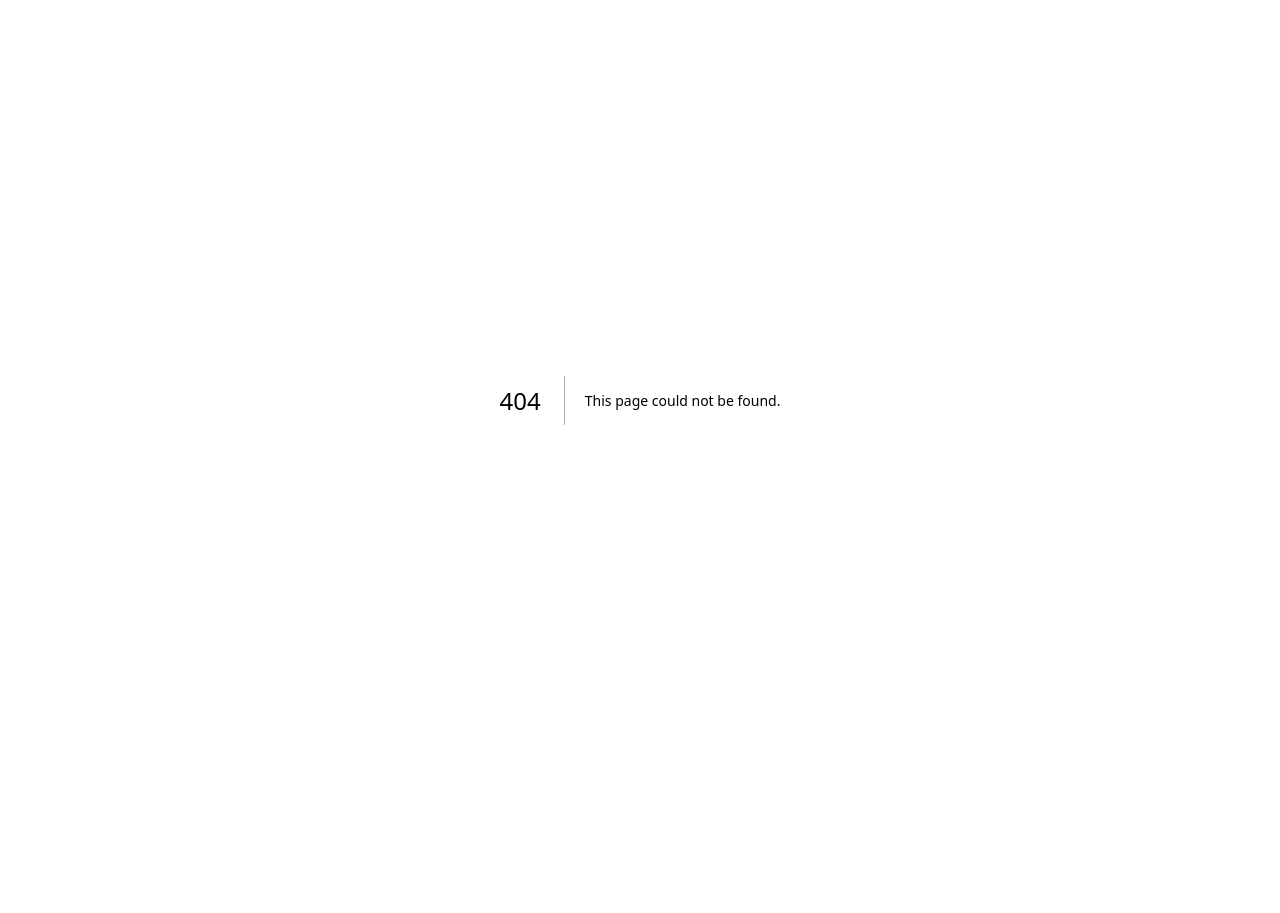
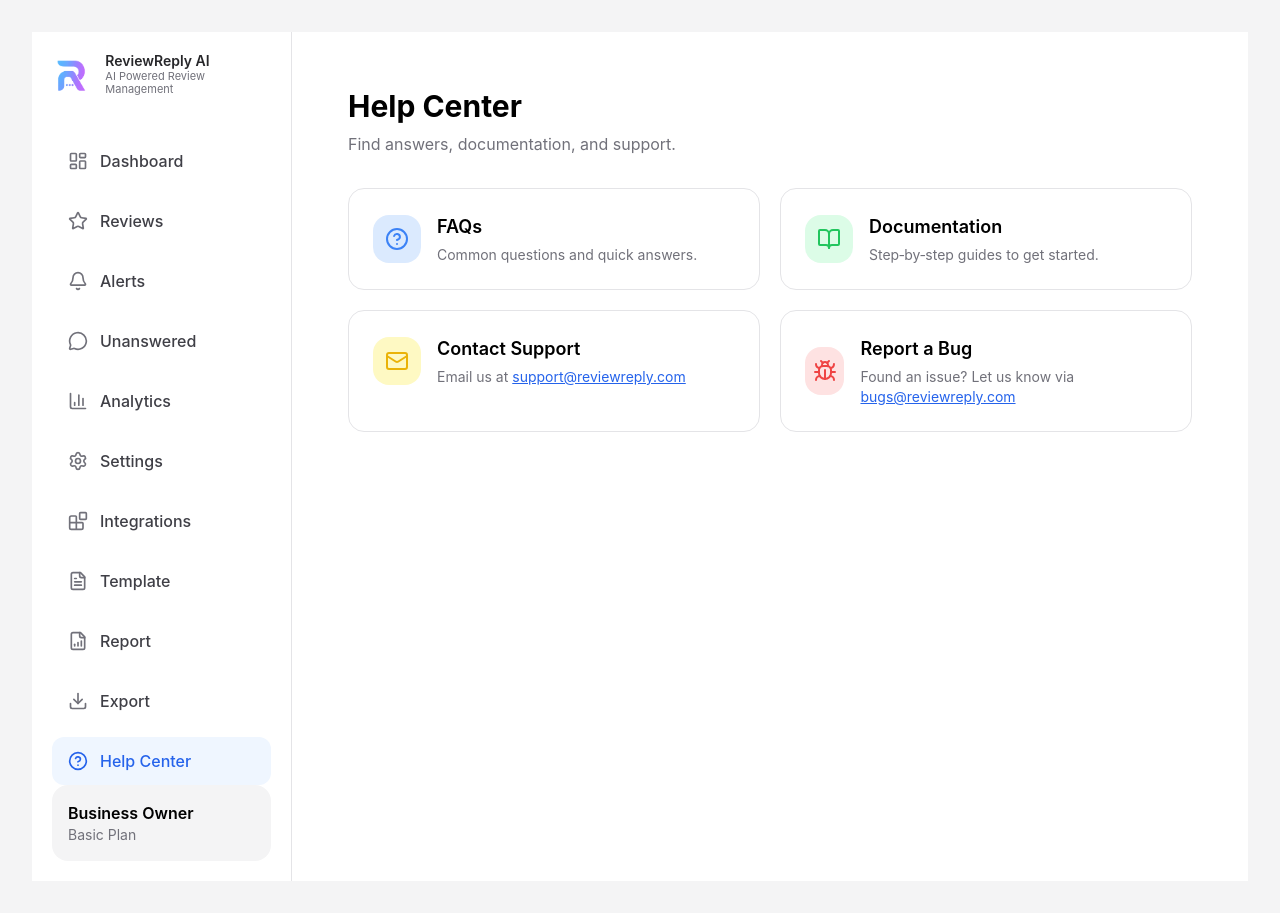
Before and after one commit to afnankhan123456/reviewreply-ai, a Next.js app: page /plans/basic/dashbord/help in a window 1280 px wide. Before the commit this address had no page. Before the commit the page ends 800 px from the top, so only its background shows below. Built offline with nearby package versions, Linux system fonts and the light colour scheme.

Commit message:
Create page.tsx

```diff
--- /dev/null
+++ b/app/plans/basic/dashbord/help/page.tsx
@@ -0,0 +1,93 @@
+"use client";
+
+import {
+  HelpCircle,
+  BookOpen,
+  Mail,
+  Bug,
+} from "lucide-react";
+
+export default function HelpCenterPage() {
+  return (
+    <div className="p-6 lg:p-8">
+      {/* HEADER */}
+      <div className="mb-8">
+        <h1 className="text-3xl font-bold text-black dark:text-white">
+          Help Center
+        </h1>
+        <p className="text-zinc-500 dark:text-zinc-400 mt-2">
+          Find answers, documentation, and support.
+        </p>
+      </div>
+
+      {/* HELP CARDS */}
+      <div className="grid grid-cols-1 md:grid-cols-2 gap-5">
+        {/* FAQs */}
+        <div className="bg-white dark:bg-zinc-800 rounded-2xl border border-zinc-200 dark:border-zinc-700 p-6 hover:shadow-md transition">
+          <div className="flex items-center gap-4">
+            <div className="w-12 h-12 rounded-2xl bg-blue-100 flex items-center justify-center">
+              <HelpCircle className="w-6 h-6 text-blue-500" />
+            </div>
+            <div>
+              <h2 className="text-lg font-semibold text-black dark:text-white">FAQs</h2>
+              <p className="text-sm text-zinc-500 dark:text-zinc-400 mt-1">
+                Common questions and quick answers.
+              </p>
+            </div>
+          </div>
+        </div>
+
+        {/* Documentation */}
+        <div className="bg-white dark:bg-zinc-800 rounded-2xl border border-zinc-200 dark:border-zinc-700 p-6 hover:shadow-md transition">
+          <div className="flex items-center gap-4">
+            <div className="w-12 h-12 rounded-2xl bg-green-100 flex items-center justify-center">
+              <BookOpen className="w-6 h-6 text-green-500" />
+            </div>
+            <div>
+              <h2 className="text-lg font-semibold text-black dark:text-white">Documentation</h2>
+              <p className="text-sm text-zinc-500 dark:text-zinc-400 mt-1">
+                Step‑by‑step guides to get started.
+              </p>
+            </div>
+          </div>
+        </div>
+
+        {/* Contact Support */}
+        <div className="bg-white dark:bg-zinc-800 rounded-2xl border border-zinc-200 dark:border-zinc-700 p-6 hover:shadow-md transition">
+          <div className="flex items-center gap-4">
+            <div className="w-12 h-12 rounded-2xl bg-yellow-100 flex items-center justify-center">
+              <Mail className="w-6 h-6 text-yellow-500" />
+            </div>
+            <div>
+              <h2 className="text-lg font-semibold text-black dark:text-white">Contact Support</h2>
+              <p className="text-sm text-zinc-500 dark:text-zinc-400 mt-1">
+                Email us at{" "}
+                <a href="mailto:support@reviewreply.com" className="text-blue-600 underline">
+                  support@reviewreply.com
+                </a>
+              </p>
+            </div>
+          </div>
+        </div>
+
+        {/* Report a Bug */}
+        <div className="bg-white dark:bg-zinc-800 rounded-2xl border border-zinc-200 dark:border-zinc-700 p-6 hover:shadow-md transition">
+          <div className="flex items-center gap-4">
+            <div className="w-12 h-12 rounded-2xl bg-red-100 flex items-center justify-center">
+              <Bug className="w-6 h-6 text-red-500" />
+            </div>
+            <div>
+              <h2 className="text-lg font-semibold text-black dark:text-white">Report a Bug</h2>
+              <p className="text-sm text-zinc-500 dark:text-zinc-400 mt-1">
+                Found an issue? Let us know via{" "}
+                <a href="mailto:bugs@reviewreply.com" className="text-blue-600 underline">
+                  bugs@reviewreply.com
+                </a>
+              </p>
+            </div>
+          </div>
+        </div>
+      </div>
+    </div>
+  );
+}
```
